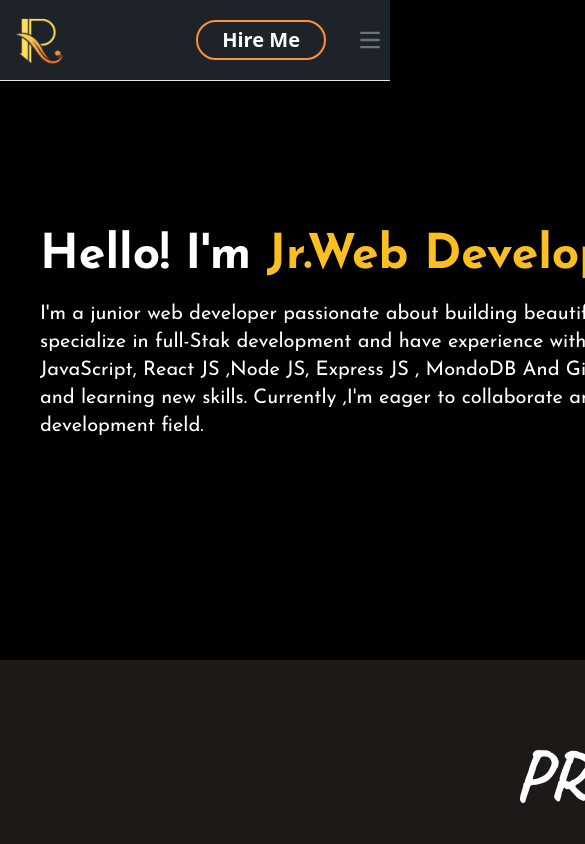
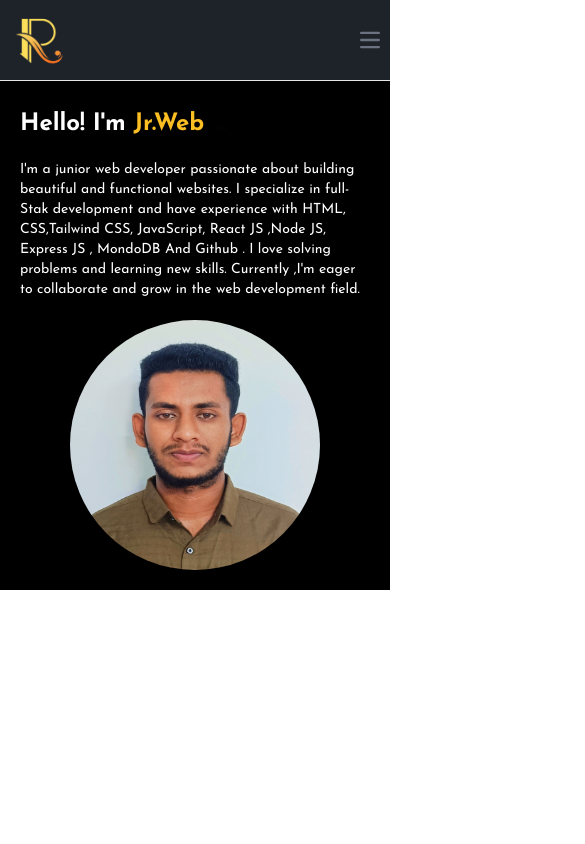
Before and after one commit to MohammedRasif/protfolio, a React (Vite) app: page / in a window 390 px wide. Shown: the top 844 px of the page, 585 px wide, since content can reach past the window. Built offline with nearby package versions, Linux system fonts and the light colour scheme.

Commit message:
Banner section responsibeness

```diff
--- a/src/Navbar.jsx
+++ b/src/Navbar.jsx
@@ -33,7 +33,7 @@ const Navbar = () => {
             </a>
             <div className="flex md:order-2 space-x-3 md:space-x-0 rtl:space-x-reverse">
                 {/* <button type="button" className="text-white bg-blue-700 hover:bg-blue-800 focus:ring-4 focus:outline-none focus:ring-blue-300 font-medium rounded-lg text-sm px-4 py-2 text-center dark:bg-blue-600 dark:hover:bg-blue-700 dark:focus:ring-blue-800">Get started</button> */}
-                <button className=' font-bold text-xl mr-3 px-6 py-1 border-orange-400 border-x-2 border-y-2 rounded-3xl text-white'>Hire Me</button>
+                <button className=' hidden lg:inline-block font-bold text-xl mr-3 px-6 py-1 border-orange-400 border-x-2 border-y-2 rounded-3xl text-white'>Hire Me</button>
                 <button data-collapse-toggle="navbar-sticky" type="button" className="inline-flex items-center p-2 w-10 h-10 justify-center text-sm text-gray-500 rounded-lg md:hidden hover:bg-gray-100 focus:outline-none focus:ring-2 focus:ring-gray-200 dark:text-gray-400 dark:hover:bg-gray-700 dark:focus:ring-gray-600" aria-controls="navbar-sticky" aria-expanded="false">
                     <span className="sr-only">Open main menu</span>
                     <svg className="w-5 h-5" aria-hidden="true" xmlns="http://www.w3.org/2000/svg" fill="none" viewBox="0 0 17 14">
--- a/src/component/Home/Home.jsx
+++ b/src/component/Home/Home.jsx
@@ -19,11 +19,11 @@ const Home = () => {
     <div className="">
       <Navbar></Navbar>
 
-      <div className="flex  bg-black text-white">
-        <div className="w-1/2 ml-10 mt-52 mb-[200px]   font-efg">
+      <div className="flex lg:flex-row flex-col lg:p-0 p-5 bg-black text-white">
+        <div className="lg:w-1/2 lg:ml-10  lg:mt-52 mt-16 lg:mb-[200px]   font-efg">
           <div>
             <br />
-            <h2 className="text-5xl text-left font-bold font-efg  md:my-3 ">
+            <h2 className="lg:text-5xl text-2xl text-left font-bold font-efg  md:my-3 ">
               {`Hello! I'm  `}
               <span className="text-amber-400">
                 <Typewriter
@@ -39,7 +39,7 @@ const Home = () => {
             </h2>
           </div>
 
-          <p className="text-xl my-5">
+          <p className="lg:text-xl text-sm my-5">
             I'm a junior web developer passionate about building beautiful and
             functional websites. I specialize in full-Stak development and have
             experience with HTML, CSS,Tailwind CSS, JavaScript, React JS ,Node
@@ -47,30 +47,25 @@ const Home = () => {
             learning new skills. Currently ,I'm eager to collaborate and grow in
             the web development field.
           </p>
-          {/* <div >
-           <NavLink to="allDetails"> <button className=" px-7 py-4 bg-amber-600 text-black rounded-full font-bold mt-4 hover:bg-gray-600"><div className="flex items-center  "><IoPersonSharp></IoPersonSharp> <span className="ml-2 hover:text-white">MORE ABOUT ME</span></div></button></NavLink>
 
-
-            <a href="../Resumee.pdf" ><button className=" px-7 py-4 ml-10  text-amber-500 border-x-2 border-y-2 border-amber-600 bg:text-black rounded-full font-bold mt-4 hover:text-amber-600 hover:bg-amber-600"><div className="flex items-center  "><IoMdCloudDownload className="hover:text-white"></IoMdCloudDownload> <span className="ml-2 hover:text-white">DOWNLOAD CV</span></div></button></a>
-          </div> */}
         </div>
-        <div className="ml-5">
+        <div className="lg:ml-5 flex justify-center items-center">
           <img
             src={img}
             alt=""
-            className="h-[500px] w-[500px] rounded-full mt-32 ml-20"
+            className="lg:h-[500px] h-[250px] w-[250px] lg:w-[500px] rounded-full lg:mt-32 lg:ml-20"
           />
         </div>
       </div>
 
       {/* <DetailsMe></DetailsMe> */}
-      <Skill></Skill>
-      <Experiance></Experiance>
-      <Project></Project>
-      <Service></Service>
-      <Education></Education>
-      <Contact></Contact>
-      <Footer></Footer>
+      {/* <Skill></Skill> */}
+      {/* <Experiance></Experiance> */}
+      {/* <Project></Project> */}
+      {/* <Service></Service> */}
+      {/* <Education></Education> */}
+      {/* <Contact></Contact> */}
+      {/* <Footer></Footer> */}
     </div>
   );
 };
```
